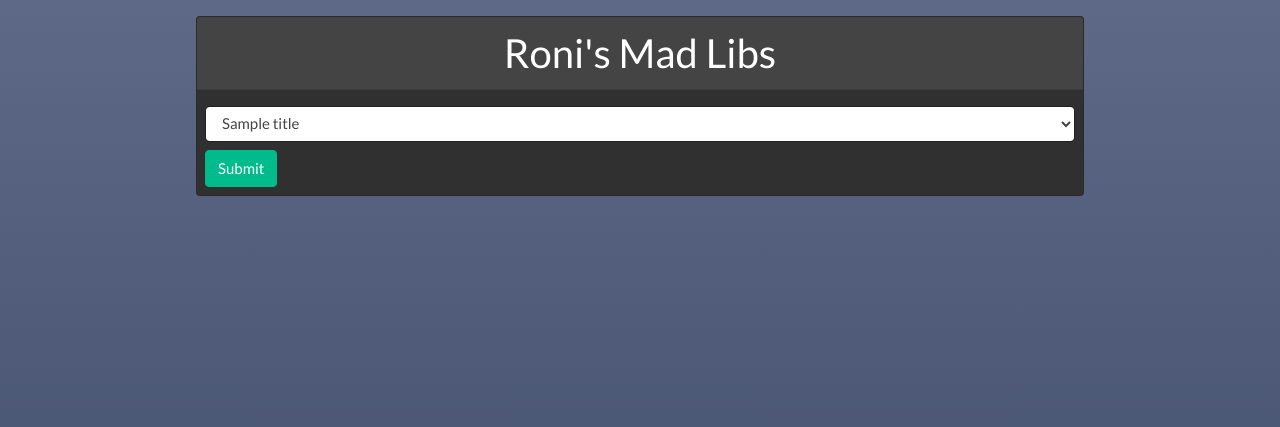
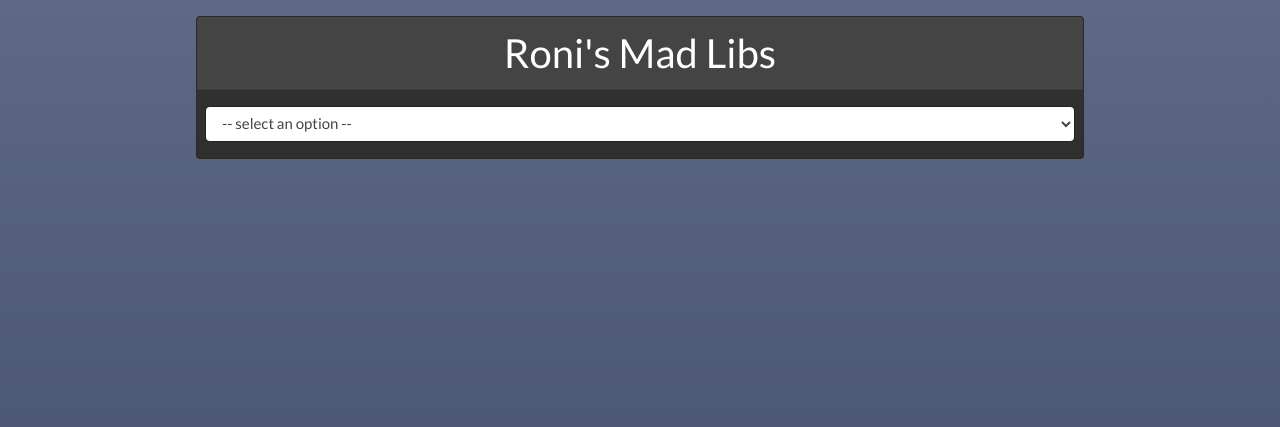
Before and after one commit to wongco/flask-madlibs, a Flask app: template templates/dropdown.html in a window 1280 px wide. Shown: the part 71-498 px from the top of the page. Run offline with Flask 2, Linux system fonts and the light colour scheme; the template is opened without the code that fills it: most values are stand-ins (such as "Sample title", 1, 10 or a date in 2020); some libraries are stand-ins or nearby versions.

Commit message:
update selection page to auto submit

```diff
--- a/static/style.css
+++ b/static/style.css
@@ -43,3 +43,11 @@ html {
 .madlib__story {
   color: white;
 }
+
+/*-------------------------
+----Story Selection CSS----
+-------------------------*/
+
+#story__selection--button {
+  display: none;
+}
--- a/templates/dropdown.html
+++ b/templates/dropdown.html
@@ -6,12 +6,27 @@
 
 <!-- Body Content -->
 {% block body %}
+
+<!-- auto-submits current story selection -- this.form.submit() -->
 <form class="p-2" action="/form" method="GET">
-  <select class="form-control mb-2" name="title-selection">
+  <select
+    onchange="this.form.submit()"
+    class="form-control mb-2"
+    name="title-selection"
+  >
+    <!--
+      https://stackoverflow.com/questions/7231157/how-to-submit-form-on-change-of-dropdown-list
+    -->
+    <!--
+      https://stackoverflow.com/questions/8605516/default-select-option-as-blank
+    -->
+    <option disabled selected value> -- select an option -- </option>
     {% for title in titles %}
     <option value="{{ title }}">{{ title }}</option>
     {% endfor %}
   </select>
-  <button class="btn btn-success" type="submit">Submit</button>
+  <button id="story__selection--button" class="btn btn-success" type="submit">
+    Submit
+  </button>
 </form>
 {% endblock%}
```
